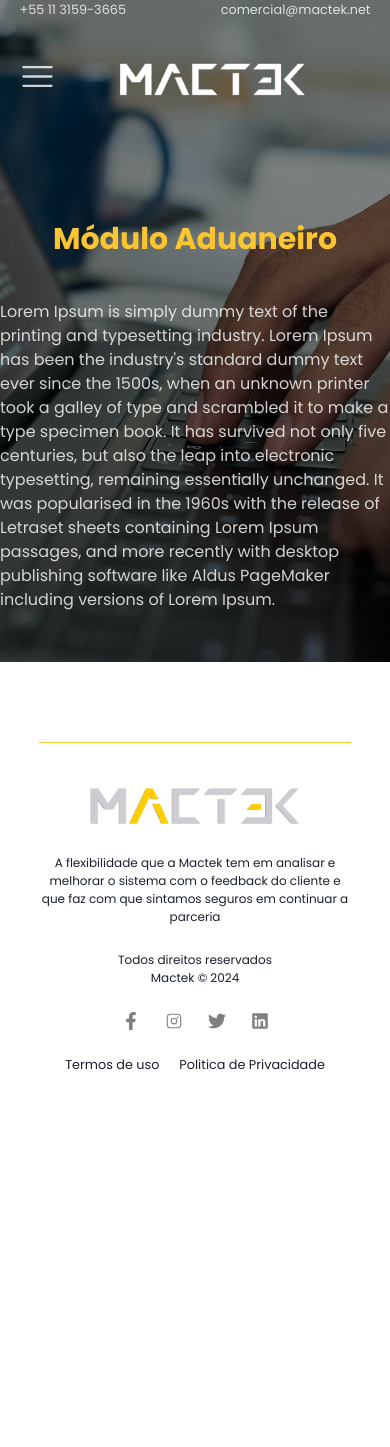
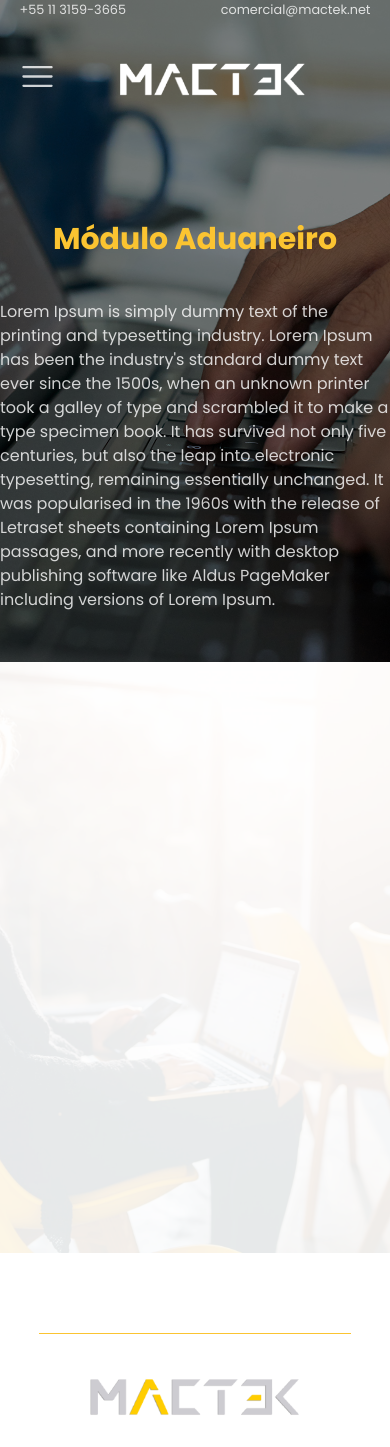
Before and after one commit to arturwatana/layout-mactek, a React (Vite) app: page /modules/aduaneiro in a window 390 px wide. Shown: the top 1447 px of the page. Before the commit the page ends 1114 px from the top, so only its background shows below. Built offline with nearby package versions, Linux system fonts and the light colour scheme.

Commit message:
feat: mobile layout

```diff
--- a/src/Components/IndividualModule/index.tsx
+++ b/src/Components/IndividualModule/index.tsx
@@ -6,7 +6,7 @@ import { getModule, ModuleProps } from "../../Utils/ModulesDB";
 import Footer from "../Footer";
 import NavBar from "../NavBar";
 import FixedNavBar from "../FixedNavBar";
-
+import YoungWoman from "../../assets/young-pretty-busy-woman-sitting-alone-conference-room-many-yellow-chairs-scaled.jpg"
 
 
 
@@ -62,6 +62,15 @@ export default function IndividualModule() {
                 </Flex>
              </Flex>
             </Flex>
+        <Flex w="100vw" h="100%" position={"relative"} alignItems={"center"} justifyContent={"center"} flexDir={"column"}>
+        <div style={{ backgroundColor: "rgb(255, 255, 255, 0.9)", width: "100%", minHeight: "60vh", height: "100%", position: "absolute", zIndex: 90 }} />
+        <Image position={"absolute"} src={YoungWoman} w="100%" minH="60vh" h="100%" backgroundRepeat={"no-repeat"} objectFit={"cover"} objectPosition={"50% 42%"} />
+            <Flex zIndex={900} w="100%" maxW="1280px" pb="50px " h="100%" minH="70vh" alignItems={"center"} flexDirection={"column"} >
+                  <Flex>
+
+                  </Flex>
+             </Flex>
+            </Flex>
        <Footer/>
         </Flex>
 
--- a/src/Components/NavBar/index.tsx
+++ b/src/Components/NavBar/index.tsx
@@ -11,7 +11,7 @@ type NavBarProps = {
 export default function NavBar({setOpenBurger} : NavBarProps){
     return (
         <>
-         <Flex w={{sm: "90%", lg:"85%"}} flexDir={"column"} gap={"40px"} zIndex={1000}>
+         <Flex w={{sm: "90%", lg:"90%"}} flexDir={"column"} gap={"40px"} zIndex={1000}>
                 <Flex justifyContent="space-between"  color={"rgba(255,255,255,0.8)"} >
                   <Flex gap={{sm: "0x", lg:"40px"}} w={{sm: "100%"}} justifyContent={{sm: "space-between", lg: "start"}}  flexDir={{sm: "row", lg: "row"}} fontSize={"12.8px"}>
                     <Text>+55 11 3159-3665</Text>
```
